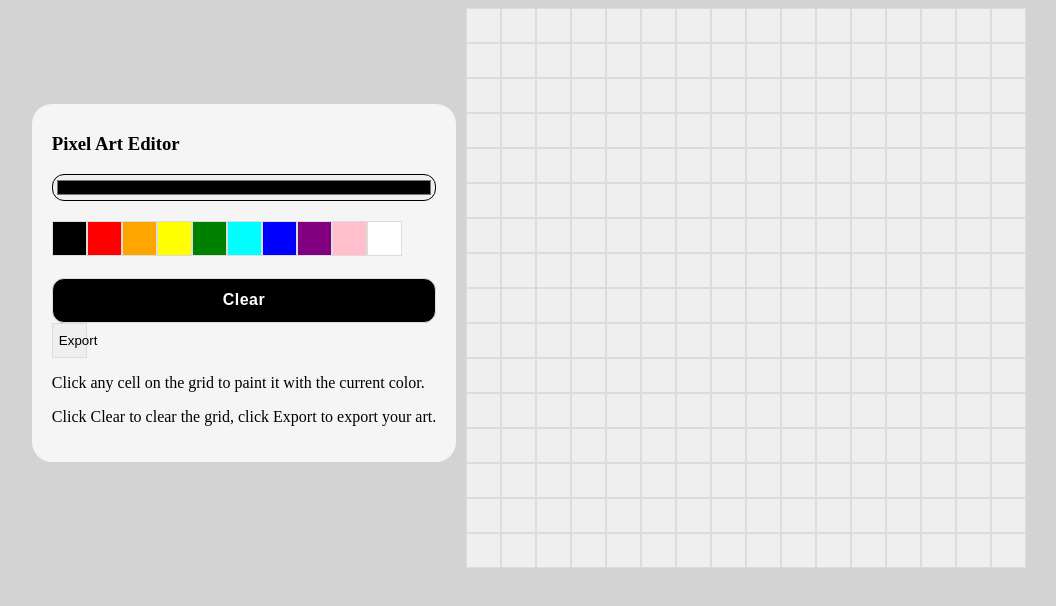
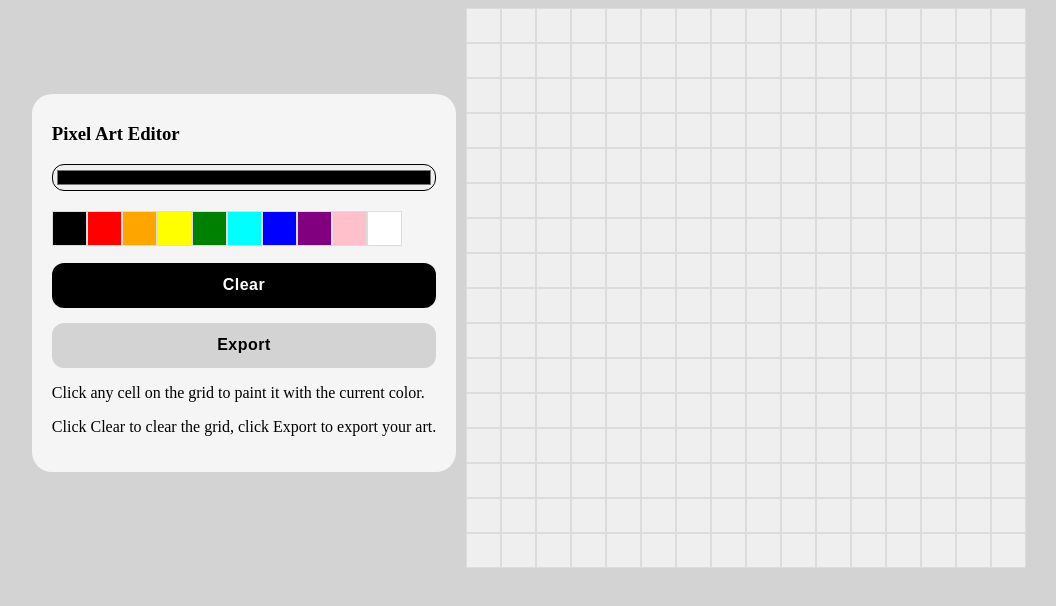
Before and after one commit to Kravcant/pixel-art-maker, a React (Vite) app: page / in a window 1280 px wide. Shown: the top 606 px of the page, without its empty margins (116-1172 px from the left). Built offline with nearby package versions, Linux system fonts and the light colour scheme.

Commit message:
Updated styling for buttons

```diff
--- a/src/index.css
+++ b/src/index.css
@@ -19,7 +19,7 @@ main {
     gap: 10px;
 }
 
-button {
+.grid {
     height: 35px;
     width: 35px;
     border: 1px solid rgb(221, 220, 220);
@@ -43,17 +43,24 @@ input {
     margin-bottom: 20px;
 }
 
-.clear-button {
+.clear-button, .export-button {
     width: 100%;
     height: 45px;
+    margin-top: 15px;
+    border: none;
     border-radius: 12px;
-    margin-top: 20px;
-    background-color: black;
-    color: white;
+    cursor: pointer;
     font-size: 1rem;
     font-weight: bold;
     letter-spacing: 0.5px;
-    display: flex;
-    justify-content: center;
-    align-items: center;
 }
+
+.clear-button {
+    background-color: black;
+    color: white;
+}
+
+.export-button {
+    background-color: lightgrey;
+    color: black;
+}
```
